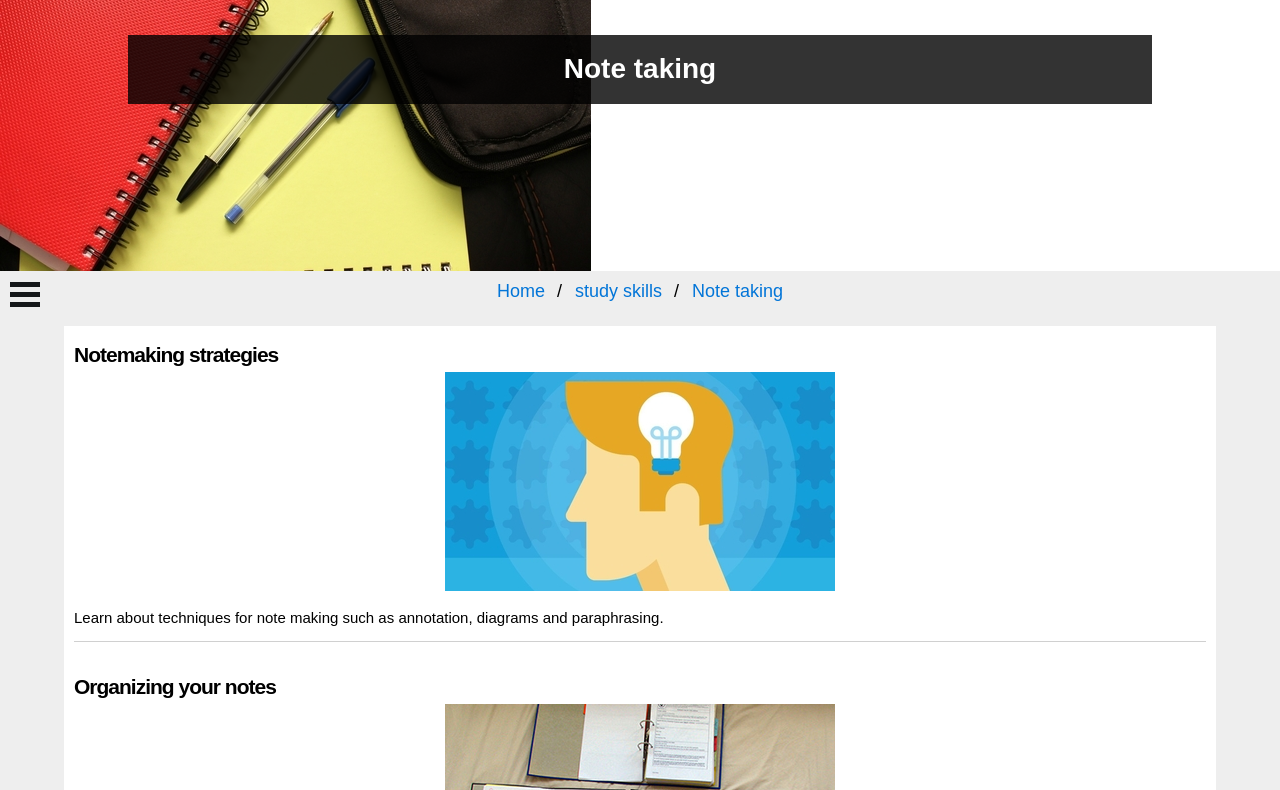
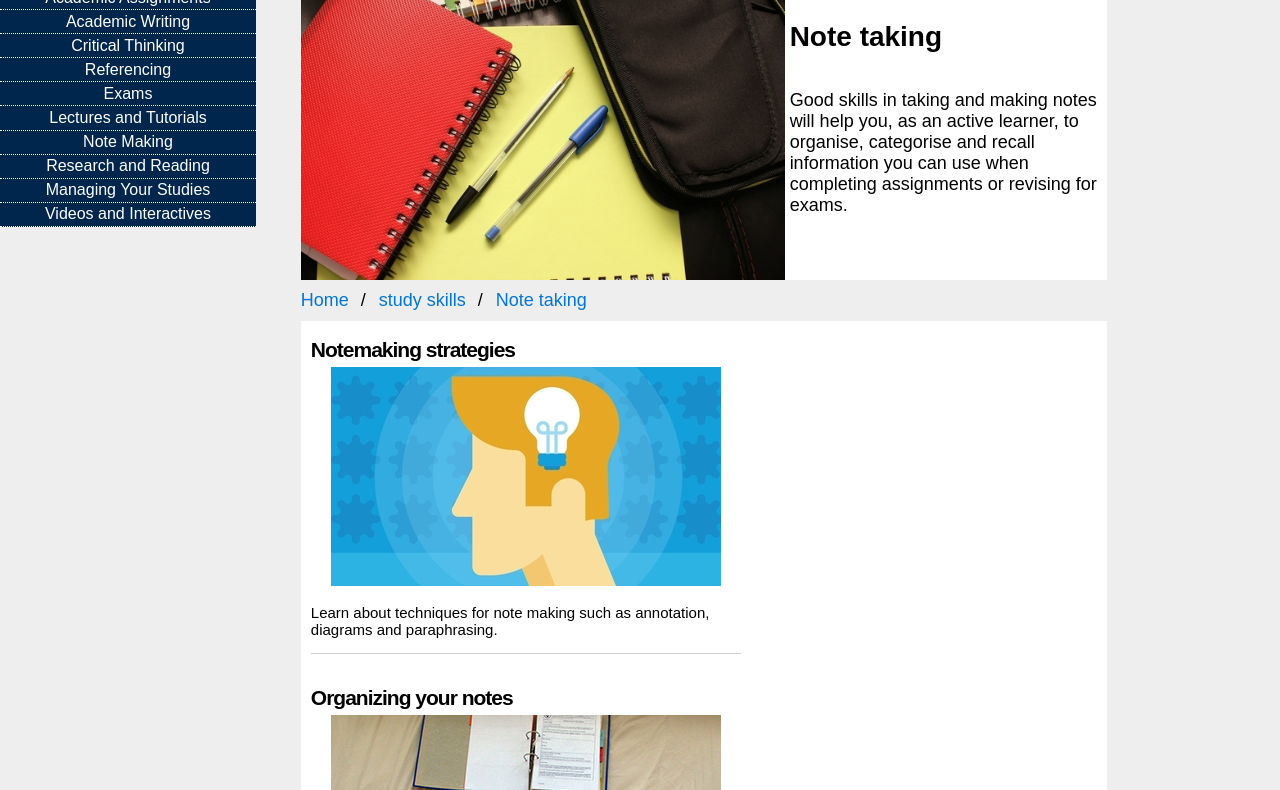
Before and after one commit to JS-0313/MVPRepository, a plain HTML site: page index.html in a window 1280 px wide. Shown: the part 123-913 px from the top of the page. Drawn offline with nearby package versions, Linux system fonts and the light colour scheme.

Commit message:
update desktop version of the main page

```diff
--- a/css/styles.css
+++ b/css/styles.css
@@ -24,7 +24,7 @@ body {
   height: 10%;
   background: #98161a;
   position: fixed;
-  z-index: 1;
+  z-index: 2;
   display: none;
 }
 
@@ -140,6 +140,7 @@ nav * {
 	box-sizing: border-box;
 }
 
+/*main setting for small screens*/
 main {
 	font-size: 14px;
 	margin: 0;
@@ -152,15 +153,75 @@ main {
   position: absolute;
 }
 
+/*main setting for large screens(>767px,ipad)*/
+@media (min-width:768px){
+  #mobile_nav_bar{
+    display: none;
+  }
+
+  .breadcrumb {
+    margin-bottom:0px;
+  }
+
+  .topnavbar{
+    display:block;
+  }
+
+  .topnavbar .toggle{
+    display:block;
+  }
+
+  nav *{
+    display:block;
+  }
+
+  main {
+    top:10%;
+    left:20%;
+    width: 70%;
+  }
+
+  main .main_page_intro {
+    width:90%;
+    margin: auto;
+    display: flex;
+    flex-direction: row;
+  }
+  main .main_page_intro img{
+    width:60%;
+    height: auto;
+  }
+
+  main .main_page_intro .intro_text{
+    width:40%;
+    background: white;
+    display: flex;
+    flex-direction: column;
+    justify-content: center;
+    text-align: left;
+    padding: 5px;
+  }
+
+  main .main_page_intro .text_box{
+
+  }
+
+  main .main_page_intro .intro_box{
+    font-size: 18px;
+  }
+
+
+
+}
 /*top intro image section on small screen view*/
 main .main_page_intro{
     position: relative;
-    display: inline-block;
     background-color: white;
 }
+@media (max-width:767px){
   main .main_page_intro .text_box{
     position: absolute;
-    z-index: 998;
+    z-index: 1;
     margin: 0 auto;
     left: 0;
     right: 0;
@@ -169,14 +230,18 @@ main .main_page_intro .text_box{
     background: rgba(0, 0, 0, 0.8);
     font-family: Arial,sans-serif;
     color: #fff;
-    width: 80%;
+    width: 80%;}
+
+    main .intro_box{
+      display: none;
+    }
 }
 
+
+
 main .main_page_intro img{
-  display: block;
   max-width: 100%;
   height:auto;
-  z-index: 998;
 }
 
 /*navigation bar for small screen*/
@@ -227,6 +292,8 @@ ul.breadcrumb {
   list-style: none;
   background-color: #eee;
   margin-top: 0px;
+  margin-left:5%;
+  text-align: left;
 }
 
 ul.breadcrumb li {
@@ -262,25 +329,42 @@ main .all_cards{
   right:5%;
 }
 
-main .card_img {
-	width: 100%;
-  height: auto;
+main .all_cards .single_card{
+  display: flex;
+  flex-direction: column;
+  margin-bottom: 15px;
 }
 
+@media (max-width:767px){
   main .card_img img{
     width: auto ;
     max-width: 100% ;
     height: auto ;
     max-height: 100% ;
   }
-main .all_cards .single_card{
-  display: flex;
-  flex-direction: column;
-  margin-bottom: 15px;
+
+  main .card_img {
+  	width: 100%;
+    height: auto;
   }
 
   main .card_intro{
     display: block;
+  }
+}
+
+@media (min-width:768px) {
+  main .single_card {
+    width: 430px;
+    height: auto;
+    margin-right: 0px;
+    display: inline-block;
+  }
+
+
+}
+
+main .card_intro{
   width:100%;
   font-size: 15px;
   text-align: left;
--- a/index.html
+++ b/index.html
@@ -161,8 +161,13 @@
     <main>
       <div class="main_page_intro">
         <img src="images/main_page_intro.jpg" alt="introduction of note taking">
-        <div class="text_box">
-          <h1>Note taking</h1>
+        <div class="intro_text">
+          <div class="text_box">
+            <h1>Note taking</h1>
+          </div>
+          <div class="intro_box">
+            <p>Good skills in taking and making notes will help you, as an active learner, to organise, categorise and recall information you can use when completing assignments or revising for exams.</p>
+          </div>
         </div>
       </div>
 
```
Lines whose indentation alone changed are shown as unchanged.
